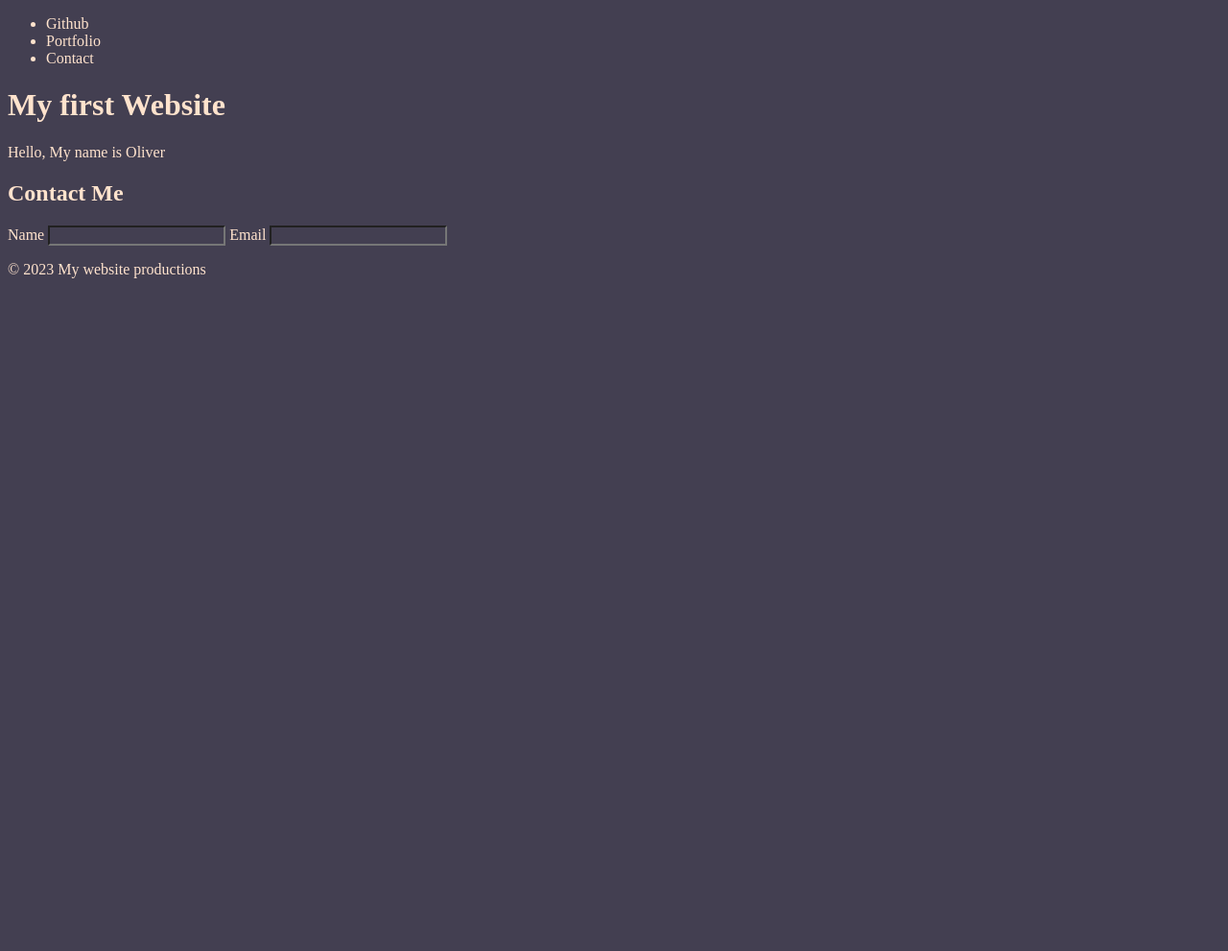
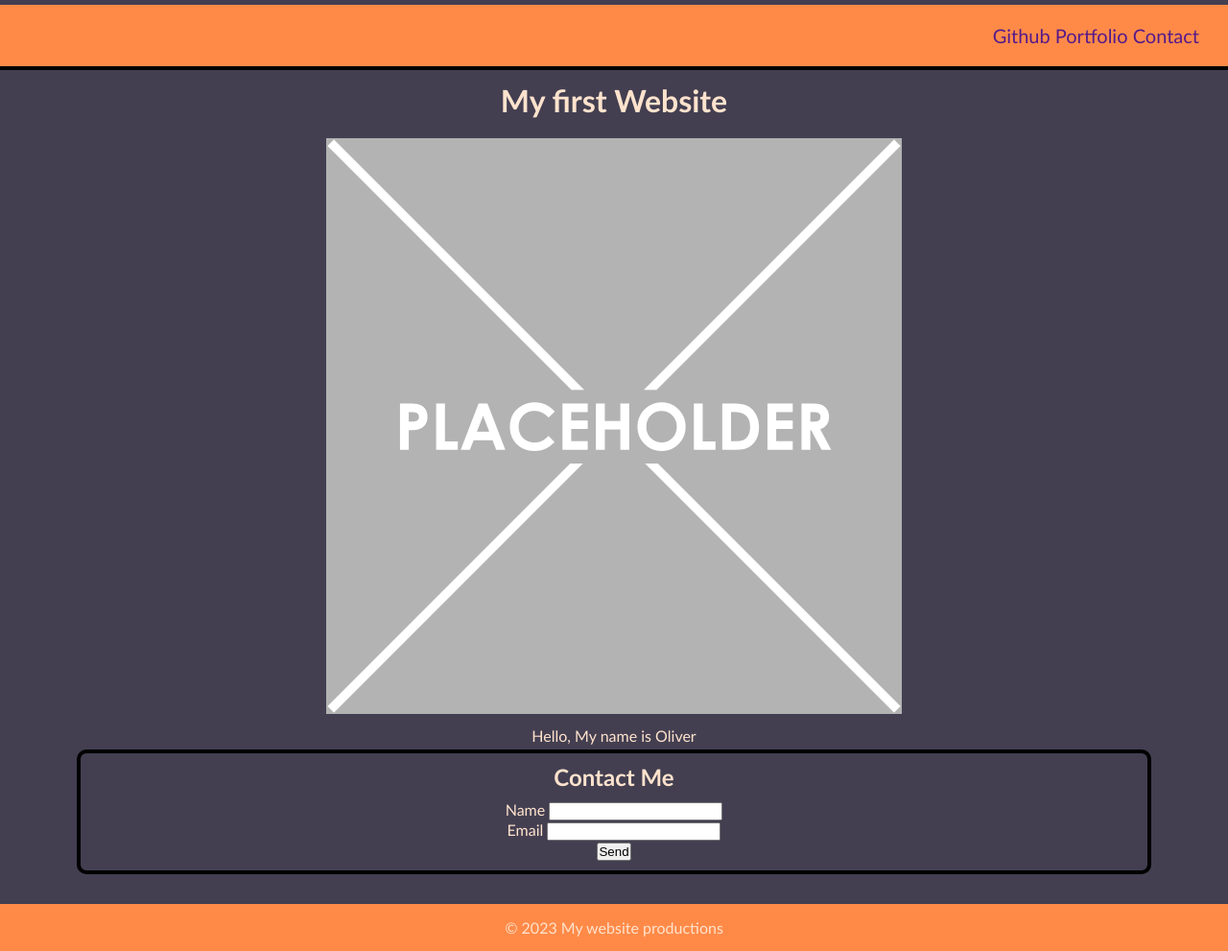
Before and after one commit to oliver23n/landing-page, a plain HTML site: page index.html in a window 1280 px wide. Shown: the whole page at 96% size. Before the commit the page ends 800 px from the top, so only its background shows below. Drawn offline with Linux system fonts and the light colour scheme.

Commit message:
updated look

```diff
--- a/assets/styles.css
+++ b/assets/styles.css
@@ -1,4 +1,76 @@
 *{
+  margin:0;
+  padding:0;
+
+}
+ body {
     background-color: #433F51;
-    color:#FFE3CD;
+    color: #FFE3CD;
+    font-family: 'Trebuchet MS', 'Lucida Sans Unicode', 'Lucida Grande', 'Lucida Sans', Arial, sans-serif;
+    position:relative;
+ }
+header {
+
+    background-color: #FF8A48;
+    width:100%;
+    position: fixed;
+    border-bottom: #000 solid 4px;
+    padding: 20px;
 }
+footer{
+    bottom: 0;
+    background-color: #FF8A48;
+    width:100%;
+    position:absolute;
+    padding:15px 0;
+    text-align:center;
+
+}
+.nav {
+   font-size: 20px;
+   margin-right:5px;
+   text-align: right;
+    margin-right: 50px;
+}
+a{
+    text-decoration: none;
+}
+.nav li{
+    display: inline;
+    text-decoration: none;
+
+}
+h1{
+    text-align: center;
+    margin-bottom: 10px;
+}
+main{
+    padding:80px;
+
+}
+.hero{
+    text-align:center;
+    padding:10px;
+}
+.hero img{
+    width:600px;
+    height:600px;
+}
+figcaption{
+    text-align:center;
+}
+.content li{
+    list-style-type: none;
+}
+.content{
+    margin-top:5px;
+    text-align: center;
+}
+.contact{
+    border: 4px solid #000;
+    border-radius: 10px;
+    padding:10px;
+}
+h2{
+    margin-bottom:10px;
+}
--- a/index.html
+++ b/index.html
@@ -1,38 +1,48 @@
 <!DOCTYPE html>
 <html lang="en">
+
 <head>
     <meta charset="UTF-8">
     <meta http-equiv="X-UA-Compatible" content="IE=edge">
     <meta name="viewport" content="width=device-width, initial-scale=1.0">
     <title>My first landing page</title>
-    <link rel="stylesheet" href="./assets/styles.css"/>
+    <link rel="stylesheet" href="./assets/styles.css" />
 </head>
+
 <body>
     <header>
-        <nav>
+        <nav class="nav">
             <ul>
-                <li>Github</li>
-                <li>Portfolio</li>
-                <li>Contact</li>
+                <!-- add links ahref -->
+                <li><a href="">Github</a></li>
+                <li><a href="">Portfolio</a></li>
+                <li><a href="">Contact</a></li>
             </ul>
         </nav>
     </header>
-    <main>
+    <main class="content">
         <h1>My first Website</h1>
-        <figure>
-
+        <figure class="hero">
+            <img src="./assets/images/placeholder.png" alt="placeholder">
         </figure>
         <figcaption>Hello, My name is Oliver </figcaption>
+        <section class="content">
+            <form class="contact">
+                <h2>Contact Me</h2>
+                <ul>
+                    <li><label for="name">Name</label>
+                    <input id="name" type="text"></li>
+                    <li><label for="email">Email</label>
+                    <input id="email" type="text"></li>
+                    <li><button>Send</button></li>
+                </ul>
+
+            </form>
+        </section>
     </main>
-    <form>
-        <h2>Contact Me</h2>
-        <label for="name">Name</label>
-        <input id="name" type="text">
-        <label for="email">Email</label>
-        <input id="email" type="text">
-    </form>
     <footer>
-       <p> &copy; 2023 My website productions</p>
+        <p> &copy; 2023 My website productions</p>
     </footer>
 </body>
+
 </html>
```
Also changed, not shown: assets/images/placeholder.png (added).
